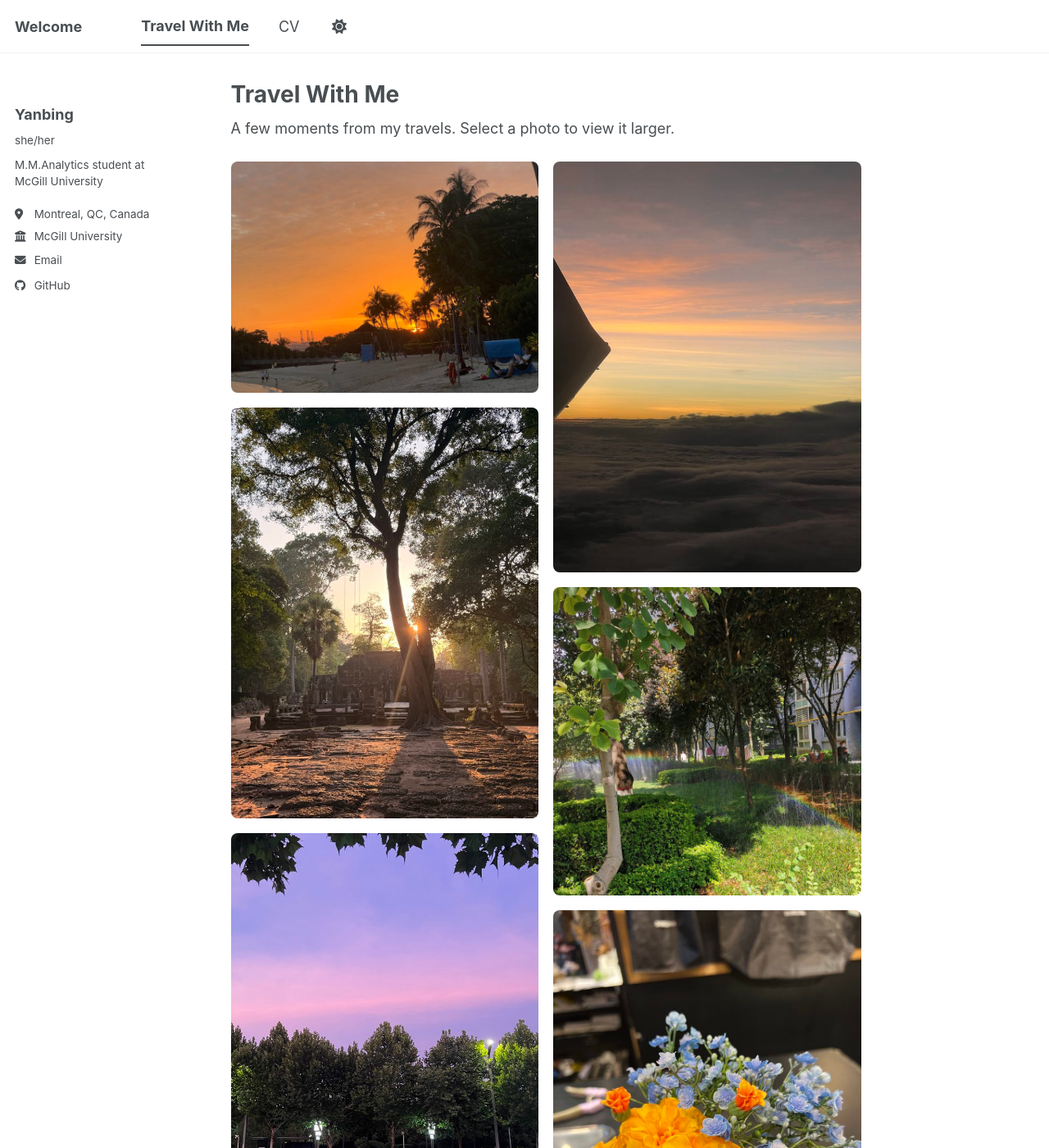
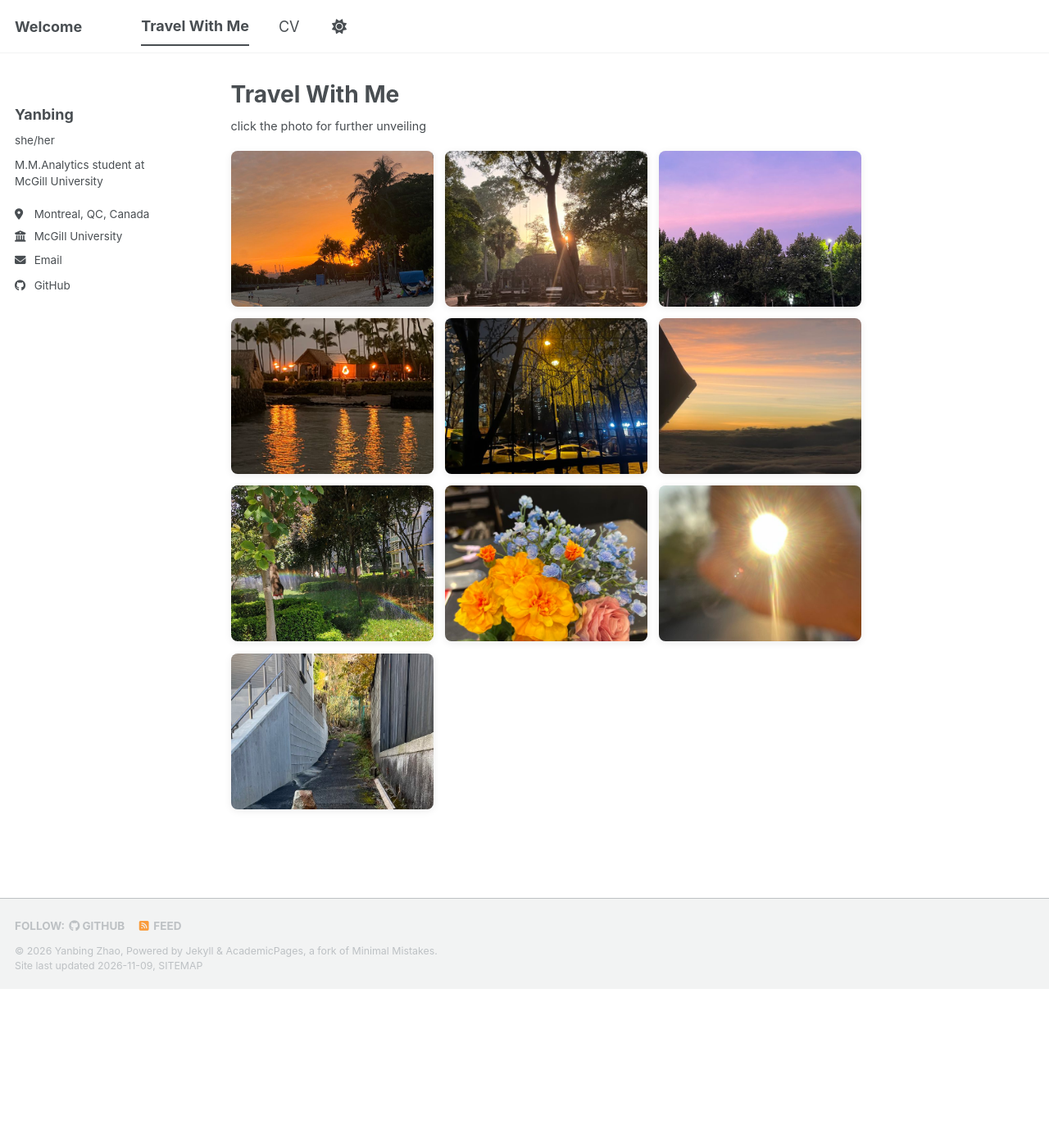
Before and after one commit to dearyanbing/dearyanbing.github.io, a Jekyll site: the page built from _pages/travel.md, in a window 1280 px wide and 1400 px high. Shown: the whole window at 82% size. Built offline with Jekyll 4.4.1, drawn with Linux system fonts in a browser that asks for light colours; a script bundle is joined from its source files by our own code; a style sheet for code colours, icons or effects is not loaded.

Commit message:
Add compact travel photo cards with Markdown stories

```diff
--- a/_config.yml
+++ b/_config.yml
@@ -209,6 +209,8 @@ kramdown:
 
 # These settings control the types of collections used by the template
 collections:
+  travel_stories:
+    output: false
   teaching:
     output: true
     permalink: /:collection/:path/
--- a/_includes/travel-gallery.html
+++ b/_includes/travel-gallery.html
@@ -1,13 +1,30 @@
+<p class="travel-gallery__intro">click the photo for further unveiling</p>
 <div class="travel-gallery">
   {% for photo in site.data.travel %}
-  <a class="travel-gallery__item" href="{{ photo.image | relative_url }}" aria-label="View larger photo: {{ photo.alt | escape }}">
-    <img src="{{ photo.thumbnail | relative_url }}"
-         srcset="{{ photo.thumbnail | relative_url }} {{ photo.thumbnail_width }}w, {{ photo.image | relative_url }} {{ photo.width }}w"
-         sizes="(max-width: 599px) calc(100vw - 2rem), (max-width: 924px) calc((100vw - 3rem) / 2), 400px"
-         alt="{{ photo.alt | escape }}"
-         width="{{ photo.width }}" height="{{ photo.height }}"
-         loading="{% if include.eager and forloop.index <= 2 %}eager{% else %}lazy{% endif %}"
-         decoding="async">
-  </a>
+  {% assign story = site.travel_stories | where: "photo", photo.story | first %}
+  <div class="travel-card">
+    <div class="travel-card__inner">
+      <button class="travel-card__photo" type="button"
+              aria-label="Read the story behind this photo: {{ photo.alt | escape }}"
+              aria-expanded="false" aria-controls="travel-story-{{ photo.story }}">
+        <img src="{{ photo.thumbnail | relative_url }}"
+             srcset="{{ photo.thumbnail | relative_url }} {{ photo.thumbnail_width }}w, {{ photo.image | relative_url }} {{ photo.width }}w"
+             sizes="(max-width: 479px) calc(100vw - 2rem), (max-width: 799px) calc((100vw - 3rem) / 2), 300px"
+             alt="{{ photo.alt | escape }}"
+             width="{{ photo.width }}" height="{{ photo.height }}"
+             loading="{% if include.eager and forloop.index <= 6 %}eager{% else %}lazy{% endif %}"
+             decoding="async">
+      </button>
+      <div class="travel-card__back" id="travel-story-{{ photo.story }}" aria-hidden="true" inert>
+        <div class="travel-card__story" role="region" tabindex="0"
+             aria-label="Story behind the photo: {{ photo.alt | escape }}">
+          {% if story.title and story.title != "" %}<h3>{{ story.title | escape }}</h3>{% endif %}
+          {{ story.content | default: "" | markdownify }}
+        </div>
+        <button class="travel-card__return" type="button">Back to photo</button>
+      </div>
+    </div>
+  </div>
   {% endfor %}
 </div>
+<script src="{{ '/assets/js/travel-gallery.js' | relative_url }}" defer></script>
--- a/_pages/travel.md
+++ b/_pages/travel.md
@@ -4,6 +4,4 @@ title: "Travel With Me"
 author_profile: true
 ---
 
-A few moments from my travels. Select a photo to view it larger.
-
 {% include travel-gallery.html eager=true %}
--- a/_sass/layout/_travel.scss
+++ b/_sass/layout/_travel.scss
@@ -1,29 +1,133 @@
-/* Preserve each photo's proportions in a responsive, evenly spaced gallery. */
+/* Compact photo cards with Markdown stories on the reverse. */
 .travel-gallery {
-  column-count: 1;
-  column-gap: 1rem;
-  margin: 1.5rem 0;
+  display: grid;
+  grid-template-columns: minmax(0, 1fr);
+  gap: 0.8rem;
+  margin: 1rem 0 1.5rem;
 
-  @media (min-width: 600px) {
-    column-count: 2;
+  @media (min-width: 480px) {
+    grid-template-columns: repeat(2, minmax(0, 1fr));
   }
 
-  &__item {
+  @media (min-width: 800px) {
+    grid-template-columns: repeat(3, minmax(0, 1fr));
+  }
+}
+
+.page__content .travel-gallery__intro {
+  color: var(--global-text-color);
+  font-size: 0.8rem;
+}
+
+.travel-card {
+  min-width: 0;
+  height: 230px;
+  perspective: 1000px;
+  border-radius: 8px;
+
+  @media (min-width: 480px) {
+    height: clamp(140px, 24vh, 190px);
+  }
+
+  &:focus-within {
+    outline: 3px solid var(--global-link-color);
+    outline-offset: 4px;
+  }
+
+  &__inner {
+    position: relative;
+    width: 100%;
+    height: 100%;
+    transform-style: preserve-3d;
+    transition: transform 0.55s ease;
+  }
+
+  &.is-flipped &__inner {
+    transform: rotateY(180deg);
+  }
+
+  &__photo,
+  &__back {
+    position: absolute;
+    inset: 0;
+    width: 100%;
+    height: 100%;
+    margin: 0;
+    overflow: hidden;
+    border: 0;
+    border-radius: 8px;
+    -webkit-backface-visibility: hidden;
+    backface-visibility: hidden;
+    box-shadow: 0 2px 10px rgba(#000, 0.08);
+  }
+
+  &__photo {
     display: block;
-    break-inside: avoid;
-    margin-bottom: 1rem;
-    border-radius: 8px;
-
-    &:focus-visible {
-      outline: 3px solid var(--global-link-color);
-      outline-offset: 4px;
-    }
+    padding: 0;
+    background: var(--global-border-color);
+    cursor: pointer;
   }
 
   img {
     display: block;
     width: 100%;
-    height: auto;
-    border-radius: 8px;
+    height: 100%;
+    object-fit: cover;
+  }
+
+  &__back {
+    display: flex;
+    flex-direction: column;
+    gap: 0.5rem;
+    padding: 0.85rem;
+    color: #433c35;
+    background: #fffdf8;
+    transform: rotateY(180deg);
+  }
+
+  &__story {
+    flex: 1;
+    min-height: 0;
+    overflow-y: auto;
+    overscroll-behavior: contain;
+    overflow-wrap: anywhere;
+    font-size: 0.8rem;
+    line-height: 1.5;
+
+    &:focus {
+      outline: none; // The whole card already has a visible focus outline.
+    }
+
+    h3 {
+      margin: 0 0 0.5em;
+      font-size: 1.1em;
+    }
+
+    p {
+      margin: 0 0 0.65em;
+    }
+
+    a {
+      color: #65502d;
+    }
+  }
+
+  &__return {
+    align-self: flex-start;
+    flex-shrink: 0;
+    padding: 0.2rem 0;
+    color: #65502d;
+    background: transparent;
+    border: 0;
+    font: inherit;
+    font-size: 0.65rem;
+    text-decoration: underline;
+    cursor: pointer;
+  }
+
+  @media (prefers-reduced-motion: reduce) {
+    &__inner {
+      transition: none;
+    }
   }
 }
--- /dev/null
+++ b/assets/js/travel-gallery.js
@@ -0,0 +1,30 @@
+'use strict';
+
+document.querySelectorAll('.travel-card').forEach(function (card) {
+  const photo = card.querySelector('.travel-card__photo');
+  const back = card.querySelector('.travel-card__back');
+  const story = card.querySelector('.travel-card__story');
+  const returnButton = card.querySelector('.travel-card__return');
+
+  function flip(showStory) {
+    card.classList.toggle('is-flipped', showStory);
+    photo.setAttribute('aria-expanded', String(showStory));
+
+    const visibleFace = showStory ? back : photo;
+    const hiddenFace = showStory ? photo : back;
+    visibleFace.inert = false;
+    visibleFace.setAttribute('aria-hidden', 'false');
+    (showStory ? story : photo).focus({ preventScroll: true });
+    hiddenFace.inert = true;
+    hiddenFace.setAttribute('aria-hidden', 'true');
+  }
+
+  photo.addEventListener('click', function () { flip(true); });
+  returnButton.addEventListener('click', function () { flip(false); });
+  card.addEventListener('keydown', function (event) {
+    if (event.key === 'Escape' && card.classList.contains('is-flipped')) {
+      event.preventDefault();
+      flip(false);
+    }
+  });
+});
```
Also changed, not shown: README.md (+36 -0 lines), _data/travel.yml (+10 -0 lines), _travel_stories/img_0083.md (added, +6 -0 lines), _travel_stories/img_0437.md (added, +6 -0 lines), _travel_stories/img_0695.md (added, +6 -0 lines), _travel_stories/img_0943.md (added, +6 -0 lines), _travel_stories/img_20200529_090453.md (added, +6 -0 lines), _travel_stories/img_6425.md (added, +6 -0 lines), _travel_stories/img_6511.md (added, +6 -0 lines), _travel_stories/img_7137.md (added, +6 -0 lines), _travel_stories/img_7228.md (added, +6 -0 lines), _travel_stories/img_9263.md (added, +6 -0 lines).
